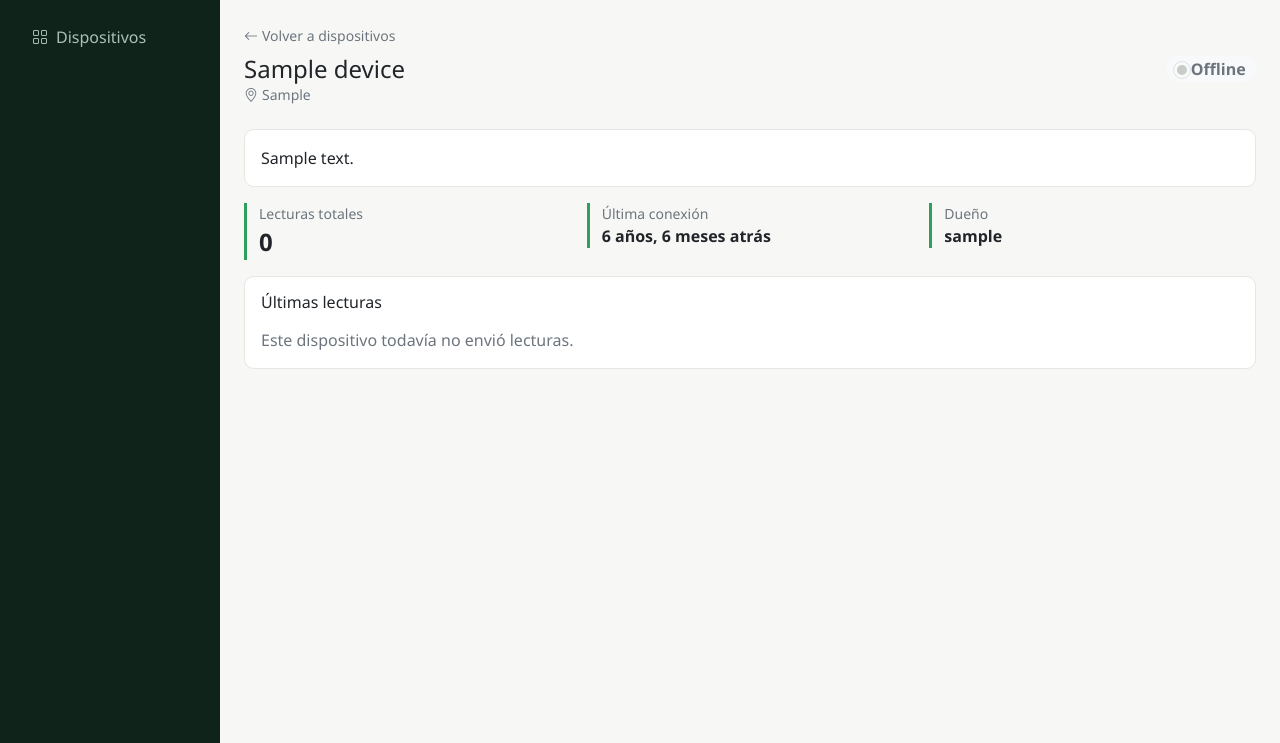
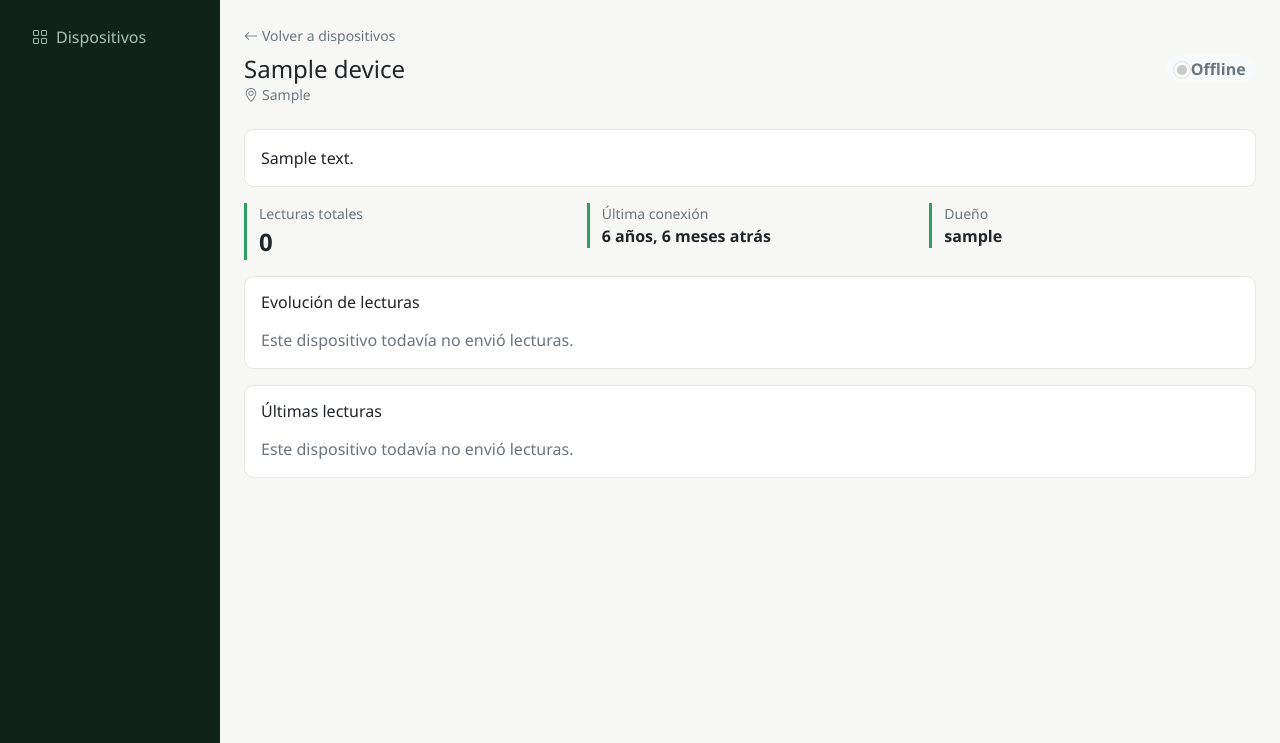
Before and after one commit to delpianocp/esp32-tester, a Django app: page /00000000-0000-0000-0000-000000000001/ in a window 1280 px wide. Shown: the part 57-800 px from the top of the page. Run offline with Django 5.2, Linux system fonts and the light colour scheme; tables that the repository leaves empty hold one stand-in row (values such as "Sample post"); data that the repository does not hold is empty.

Commit message:
fix tiempo real/grafico

```diff
--- a/api/urls.py
+++ b/api/urls.py
@@ -8,4 +8,5 @@ urlpatterns = [
     path("comandos/<int:pk>/ejecutado/", views.ComandoEjecutadoView.as_view(), name="api-comando-ejecutado"),
     path("dispositivos/solicitar-vinculo/", views.SolicitarVinculoView.as_view(), name="api-solicitar-vinculo"),
     path("dispositivos/vinculo/<str:chip_id>/estado/", views.EstadoVinculoView.as_view(), name="api-estado-vinculo"),
+    path("dispositivos/<uuid:device_id>/lecturas-recientes/", views.LecturasRecientesView.as_view(), name="api-lecturas-recientes"),
 ]
--- a/api/views.py
+++ b/api/views.py
@@ -148,3 +148,32 @@ class EstadoVinculoView(APIView):
             })
 
         return Response({"estado": solicitud.estado, "codigo": solicitud.codigo})
+
+
+class LecturasRecientesView(APIView):
+    """
+    GET /api/dispositivos/<uuid:device_id>/lecturas-recientes/
+    Público (sin autenticación) - lo usa la página web del detalle del
+    dispositivo para actualizar el gráfico en tiempo real vía polling.
+    """
+
+    authentication_classes = []
+    permission_classes = [AllowAny]
+
+    def get(self, request, device_id):
+        try:
+            device = Device.objects.get(pk=device_id)
+        except Device.DoesNotExist:
+            return Response({"detail": "Dispositivo no encontrado."}, status=404)
+
+        lecturas = device.lecturas.all()[:100]
+        data = [
+            {"timestamp": l.timestamp.strftime("%H:%M:%S"), "valor": l.valor}
+            for l in reversed(lecturas)
+        ]
+
+        return Response({
+            "online": device.online,
+            "ultima_conexion": device.ultima_conexion.isoformat() if device.ultima_conexion else None,
+            "lecturas": data,
+        })
--- a/devices/views.py
+++ b/devices/views.py
@@ -1,3 +1,5 @@
+import json
+
 from django.contrib import messages
 from django.contrib.auth import login
 from django.contrib.auth.decorators import login_required
@@ -52,12 +54,19 @@ def device_detail(request, pk):
         else:
             comando_form = ComandoForm()
 
+    # Datos para el gráfico: orden cronológico ascendente (más viejo primero)
+    lecturas_grafico = list(lecturas)[::-1]
+    grafico_labels = [l.timestamp.strftime("%H:%M:%S") for l in lecturas_grafico]
+    grafico_valores = [l.valor for l in lecturas_grafico]
+
     context = {
         "device": device,
         "lecturas": lecturas,
         "comandos": comandos,
         "puede_controlar": puede_controlar,
         "comando_form": comando_form,
+        "grafico_labels": json.dumps(grafico_labels),
+        "grafico_valores": json.dumps(grafico_valores),
     }
     return render(request, "devices/device_detail.html", context)
 
--- a/templates/devices/device_detail.html
+++ b/templates/devices/device_detail.html
@@ -14,9 +14,9 @@
         {% endif %}
     </div>
     {% if device.online %}
-        <span class="badge badge-outline rounded-pill fs-6"><span class="pulse me-1" style="display:inline-block; vertical-align:middle;"></span>En línea</span>
+        <span id="badgeEstado" class="badge badge-outline rounded-pill fs-6"><span class="pulse me-1" style="display:inline-block; vertical-align:middle;"></span>En línea</span>
     {% else %}
-        <span class="badge text-bg-light text-secondary rounded-pill fs-6"><span class="pulse off me-1" style="display:inline-block; vertical-align:middle;"></span>Offline</span>
+        <span id="badgeEstado" class="badge text-bg-light text-secondary rounded-pill fs-6"><span class="pulse off me-1" style="display:inline-block; vertical-align:middle;"></span>Offline</span>
     {% endif %}
 </div>
 
@@ -110,13 +110,23 @@
 </div>
 {% endif %}
 
+<div class="card-clean p-3 mb-3">
+    <h2 class="h6 mb-3">Evolución de lecturas</h2>
+    <p id="sinLecturasGrafico" class="text-secondary mb-0" {% if lecturas %}style="display:none;"{% endif %}>
+        Este dispositivo todavía no envió lecturas.
+    </p>
+    <canvas id="graficoLecturas" height="90" {% if not lecturas %}style="display:none;"{% endif %}></canvas>
+</div>
+
 <div class="card-clean p-3">
     <h2 class="h6 mb-3">Últimas lecturas</h2>
-    {% if lecturas %}
-    <div class="table-responsive">
+    <p id="sinLecturasTabla" class="text-secondary mb-0" {% if lecturas %}style="display:none;"{% endif %}>
+        Este dispositivo todavía no envió lecturas.
+    </p>
+    <div class="table-responsive" {% if not lecturas %}style="display:none;"{% endif %} id="wrapperTablaLecturas">
         <table class="table table-sm">
             <thead><tr><th>Valor</th><th>Fecha</th></tr></thead>
-            <tbody>
+            <tbody id="tablaLecturas">
             {% for lectura in lecturas %}
                 <tr>
                     <td>{{ lectura.valor }}</td>
@@ -126,8 +136,105 @@
             </tbody>
         </table>
     </div>
-    {% else %}
-    <p class="text-secondary mb-0">Este dispositivo todavía no envió lecturas.</p>
-    {% endif %}
 </div>
+
+<script src="https://cdn.jsdelivr.net/npm/chart.js@4.4.4/dist/chart.umd.min.js"></script>
+<script>
+    const deviceId = "{{ device.id }}";
+    let chart = null;
+
+    function renderGrafico(labels, valores) {
+        const canvas = document.getElementById('graficoLecturas');
+        if (!canvas) return;
+
+        if (chart) {
+            chart.data.labels = labels;
+            chart.data.datasets[0].data = valores;
+            chart.update('none');
+            return;
+        }
+
+        chart = new Chart(canvas, {
+            type: 'line',
+            data: {
+                labels: labels,
+                datasets: [{
+                    label: 'Valor',
+                    data: valores,
+                    borderColor: '#2f9e5f',
+                    backgroundColor: 'rgba(47, 158, 95, 0.1)',
+                    borderWidth: 2,
+                    pointRadius: 2,
+                    tension: 0.25,
+                    fill: true,
+                }]
+            },
+            options: {
+                responsive: true,
+                animation: false,
+                plugins: { legend: { display: false } },
+                scales: {
+                    x: { ticks: { maxTicksLimit: 8, color: '#6c757d' }, grid: { display: false } },
+                    y: { ticks: { color: '#6c757d' }, grid: { color: '#eceef1' } }
+                }
+            }
+        });
+    }
+
+    function actualizarBadgeEstado(online) {
+        const badge = document.getElementById('badgeEstado');
+        if (!badge) return;
+        if (online) {
+            badge.innerHTML = '<span class="pulse me-1" style="display:inline-block; vertical-align:middle;"></span>En línea';
+            badge.className = 'badge badge-outline rounded-pill fs-6';
+        } else {
+            badge.innerHTML = '<span class="pulse off me-1" style="display:inline-block; vertical-align:middle;"></span>Offline';
+            badge.className = 'badge text-bg-light text-secondary rounded-pill fs-6';
+        }
+    }
+
+    function actualizarTabla(lecturas) {
+        const tbody = document.getElementById('tablaLecturas');
+        if (!tbody) return;
+        const filas = [...lecturas].reverse().map(l =>
+            `<tr><td>${l.valor}</td><td class="text-secondary small">${l.timestamp}</td></tr>`
+        ).join('');
+        tbody.innerHTML = filas;
+    }
+
+    function mostrarDatos(hayLecturas) {
+        const graf = document.getElementById('graficoLecturas');
+        const sinGraf = document.getElementById('sinLecturasGrafico');
+        const tabla = document.getElementById('wrapperTablaLecturas');
+        const sinTabla = document.getElementById('sinLecturasTabla');
+
+        if (graf) graf.style.display = hayLecturas ? 'block' : 'none';
+        if (sinGraf) sinGraf.style.display = hayLecturas ? 'none' : 'block';
+        if (tabla) tabla.style.display = hayLecturas ? 'block' : 'none';
+        if (sinTabla) sinTabla.style.display = hayLecturas ? 'none' : 'block';
+    }
+
+    async function actualizarDatos() {
+        try {
+            const resp = await fetch(`/api/dispositivos/${deviceId}/lecturas-recientes/`);
+            if (!resp.ok) return;
+            const data = await resp.json();
+
+            actualizarBadgeEstado(data.online);
+            mostrarDatos(data.lecturas.length > 0);
+
+            if (data.lecturas.length > 0) {
+                const labels = data.lecturas.map(l => l.timestamp);
+                const valores = data.lecturas.map(l => l.valor);
+                renderGrafico(labels, valores);
+                actualizarTabla(data.lecturas);
+            }
+        } catch (e) {
+            console.error('Error actualizando datos:', e);
+        }
+    }
+
+    actualizarDatos();
+    setInterval(actualizarDatos, 5000);
+</script>
 {% endblock %}
```
